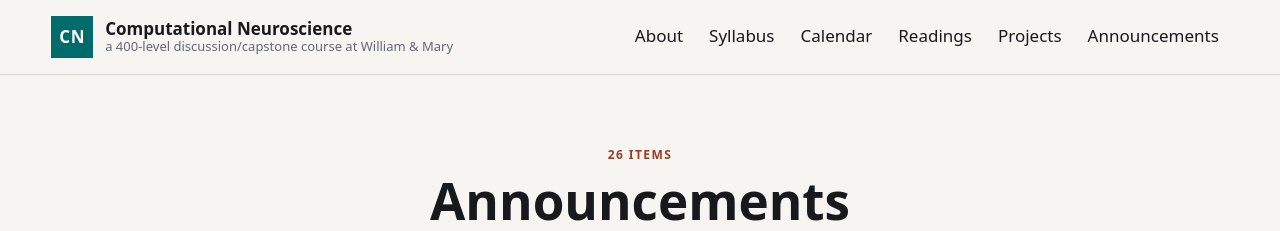
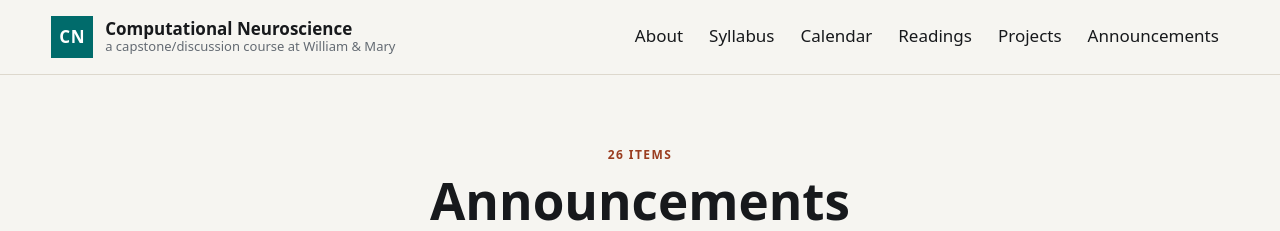
Before and after one commit to gregconradismith/computational-neuroscience, a Jekyll site: the page built from docs/posts.md, in a window 1280 px wide. Shown: the top 231 px of the page. Built offline with Jekyll 4.4.1, drawn with Linux system fonts in a browser that asks for light colours.

Commit message:
Update computational neuroscience course description

```diff
--- a/docs/_config.yml
+++ b/docs/_config.yml
@@ -1,5 +1,5 @@
 title: "Computational Neuroscience"
-description: "a 400-level discussion/capstone course at William & Mary"
+description: "a capstone/discussion course at William & Mary"
 url: ""
 baseurl: ""
 brand_mark: "CN"
```
